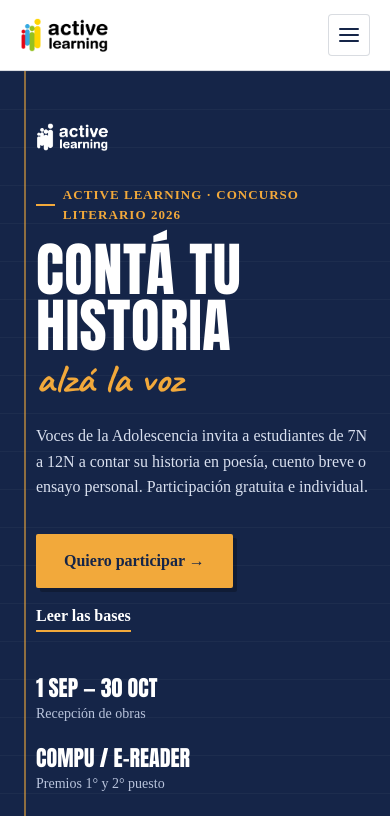
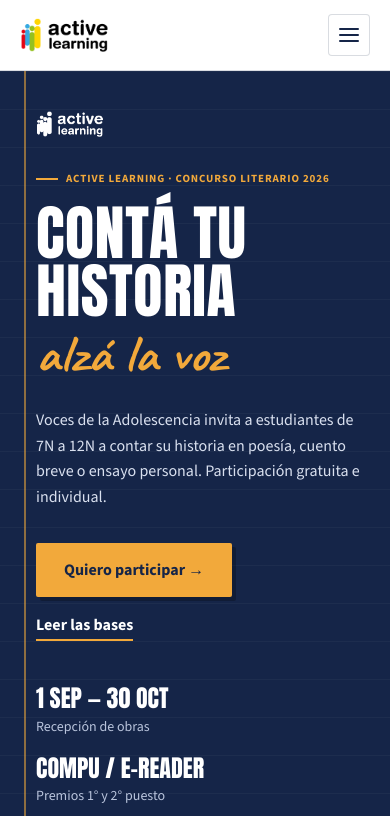
Before and after one commit to sophieblousson/voces-de-la-adolescencia, a Next.js app: page / in a window 390 px wide. Shown: the top 816 px of the page. Built offline with nearby package versions, Linux system fonts and the light colour scheme.

Commit message:
Refactor Hero.module.css for layout and responsiveness
Adjusted padding, font sizes, and margins for various elements to improve layout and spacing. Updated media queries for responsive design.

```diff
--- a/components/home/Hero.module.css
+++ b/components/home/Hero.module.css
@@ -10,7 +10,7 @@
       transparent 1px,
       transparent 38px
     );
-  padding: 56px 0 72px;
+  padding: 48px 0 64px;
   border-bottom: 6px solid var(--color-marigold);
 }
 
@@ -26,27 +26,28 @@
 
 .wrap {
   position: relative;
+  z-index: 1;
   max-width: var(--max-width);
   margin: 0 auto;
   padding: 0 32px 0 56px;
-  z-index: 1;
 }
 
 .heroLogo {
-  height: 28px !important;
-  margin-bottom: 34px;
+  height: 30px !important;
+  margin-bottom: 26px;
 }
 
 .eyebrow {
   display: inline-flex;
   align-items: center;
   gap: 8px;
+  margin-bottom: 18px;
   color: var(--color-marigold);
+  font-family: var(--font-source-sans-3), Helvetica, Arial, sans-serif;
   font-size: 13px;
-  font-weight: 600;
+  font-weight: 700;
   letter-spacing: 0.08em;
   text-transform: uppercase;
-  margin-bottom: 18px;
 }
 
 .eyebrow::before {
@@ -61,10 +62,10 @@
   max-width: 760px;
   margin: 0;
   color: #ffffff;
- font-family: var(--font-anton), Impact, sans-serif;
+  font-family: var(--font-anton), Impact, sans-serif;
+  font-size: clamp(58px, 7.4vw, 92px);
   font-weight: 400;
-font-size: clamp(58px, 7.4vw, 92px);
-  line-height: 0.95;
+  line-height: 0.96;
   letter-spacing: 0.01em;
   text-transform: uppercase;
   text-wrap: balance;
@@ -72,19 +73,20 @@
 
 .title span {
   display: block;
-  margin-top: 6px;
+  margin-top: 10px;
   color: var(--color-marigold);
-font-family: var(--font-caveat), cursive;
+  font-family: var(--font-caveat), cursive;
+  font-size: clamp(44px, 5.4vw, 66px);
   font-weight: 700;
-  font-size: clamp(40px, 6vw, 64px);
-  line-height: 1;
+  line-height: 0.95;
   text-transform: none;
 }
 
 .lead {
   max-width: 560px;
-  margin: 24px 0 34px;
+  margin: 28px 0 34px;
   color: #d9e0ef;
+  font-family: var(--font-source-sans-3), Helvetica, Arial, sans-serif;
   font-size: 18px;
   line-height: 1.6;
 }
@@ -100,6 +102,7 @@
   display: inline-block;
   background: var(--color-marigold);
   color: var(--color-ink);
+  font-family: var(--font-source-sans-3), Helvetica, Arial, sans-serif;
   font-size: 16px;
   font-weight: 700;
   padding: 15px 28px;
@@ -117,8 +120,9 @@
 
 .btnSecondary {
   color: #ffffff;
+  font-family: var(--font-source-sans-3), Helvetica, Arial, sans-serif;
   font-size: 16px;
-  font-weight: 600;
+  font-weight: 700;
   border-bottom: 2px solid var(--color-marigold);
   padding-bottom: 2px;
 }
@@ -136,14 +140,15 @@
 
 .heroMeta div {
   color: #b9c4dc;
+  font-family: var(--font-source-sans-3), Helvetica, Arial, sans-serif;
   font-size: 14px;
 }
 
 .heroMeta strong {
   display: block;
   color: #ffffff;
-font-family: var(--font-anton), Impact, sans-serif;
-  font-size: 22px;
+  font-family: var(--font-anton), Impact, sans-serif;
+  font-size: 24px;
   font-weight: 400;
   line-height: 1.1;
   text-transform: uppercase;
@@ -151,32 +156,38 @@
 
 .heroMeta span {
   display: block;
-  margin-top: 3px;
+  margin-top: 4px;
 }
 
 .marginalia {
   position: absolute;
   right: 48px;
   top: 220px;
+  z-index: 1;
   width: 170px;
   color: var(--color-marigold);
   font-family: var(--font-caveat), cursive;
+  font-size: 24px;
   font-weight: 700;
-  font-size: 22px;
   line-height: 1.15;
   transform: rotate(-4deg);
-  z-index: 1;
 }
 
 .marginalia svg {
   position: absolute;
   left: -30px;
-  top: 30px;
+  top: 34px;
+}
+
+@media (max-width: 900px) {
+  .marginalia {
+    display: none;
+  }
 }
 
 @media (max-width: 820px) {
   .hero {
-    padding: 52px 0 64px;
+    padding: 44px 0 56px;
   }
 
   .hero::before {
@@ -187,18 +198,39 @@
     padding: 0 20px 0 36px;
   }
 
-  .marginalia {
-    display: none;
+  .title {
+    font-size: clamp(52px, 13vw, 76px);
+  }
+
+  .lead {
+    max-width: 620px;
   }
 
   .heroMeta {
-    gap: 22px;
+    gap: 24px;
   }
 }
 
 @media (max-width: 560px) {
+  .hero {
+    padding: 40px 0 52px;
+  }
+
+  .heroLogo {
+    height: 26px !important;
+  }
+
+  .eyebrow {
+    font-size: 11px;
+    line-height: 1.35;
+  }
+
   .title {
-    font-size: clamp(44px, 15vw, 60px);
+    font-size: clamp(44px, 16vw, 60px);
+  }
+
+  .title span {
+    font-size: clamp(38px, 14vw, 52px);
   }
 
   .lead {
@@ -212,5 +244,6 @@
 
   .heroMeta {
     flex-direction: column;
+    gap: 18px;
   }
 }
```
